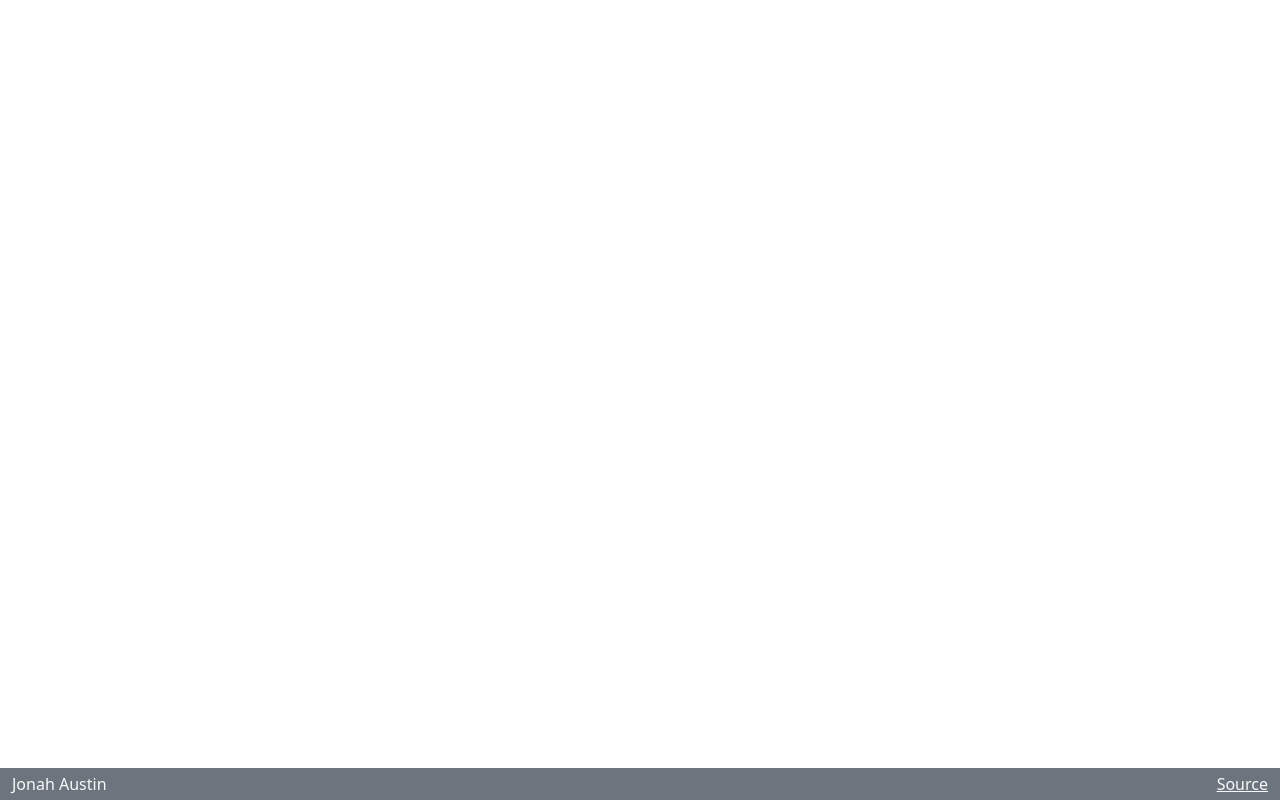
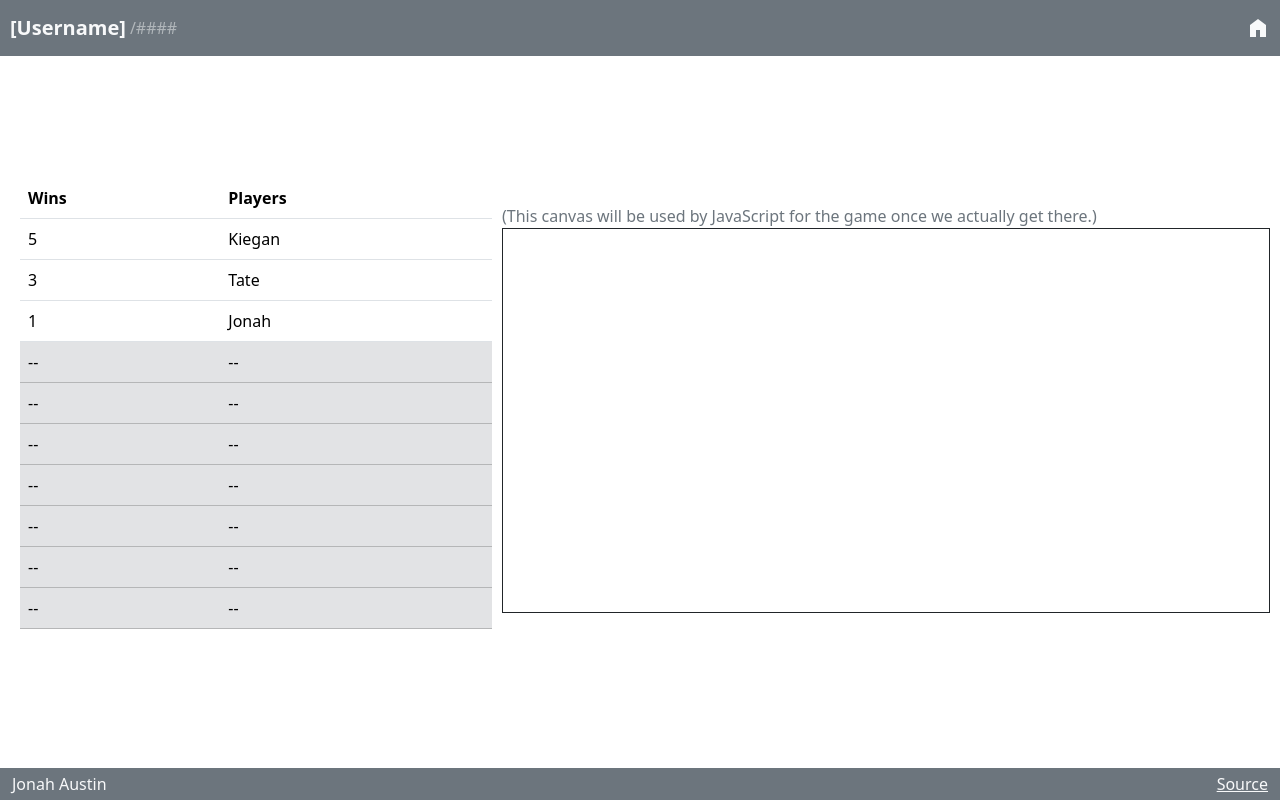
Before and after one commit to JonahLA/startup, a plain HTML site: page src/game.html in a window 1280 px wide. Drawn offline with nearby package versions, Linux system fonts and the light colour scheme.

Commit message:
update(game) with game elements

```diff
--- a/src/game.html
+++ b/src/game.html
@@ -12,8 +12,87 @@
 </head>
 <body class="d-flex flex-column h-100">
     <!-- Header -->
+    <header class="container-fluid">
+        <nav class="navbar fixed-top bg-secondary text-light">
+            <div class="d-flex flex-row">
+                <a class="navbar-brand text-reset username-title me-1" href="#">[Username]</a>
+                <a class="navbar-text text-reset room-code-title" href="#">/####</a>
+            </div>
+            <!-- This is the home icon we borrow from Google -->
+            <a class="home-button" href="index.html">
+                <span class="material-symbols-outlined">
+                    home
+                </span>
+            </a>
+        </nav>
+    </header>
 
     <!-- Main content -->
+    <main class="game-page container-fluid d-flex flex-row">
+        <!-- We are going to add the current players in a side panel -->
+        <div class="info-section">
+            <!-- We could have a table with ten rows (not including the header) to represent the players in the room -->
+            <table class="table">
+                <thead>
+                    <tr>
+                        <th scope="col">Wins</th>
+                        <th scope="col">Players</th>
+                    </tr>
+                </thead>
+
+                <tbody>
+                    <tr class="table-white">
+                        <td>5</td>
+                        <td>Kiegan</td>
+                    </tr>
+                    <tr class="table-white">
+                        <td>3</td>
+                        <td>Tate</td>
+                    </tr>
+                    <tr class="table-white">
+                        <td>1</td>
+                        <td>Jonah</td>
+                    </tr>
+                    <tr class="table-secondary">
+                        <td>--</td>
+                        <td>--</td>
+                    </tr>
+                    <tr class="table-secondary">
+                        <td>--</td>
+                        <td>--</td>
+                    </tr>
+                    <tr class="table-secondary">
+                        <td>--</td>
+                        <td>--</td>
+                    </tr>
+                    <tr class="table-secondary">
+                        <td>--</td>
+                        <td>--</td>
+                    </tr>
+                    <tr class="table-secondary">
+                        <td>--</td>
+                        <td>--</td>
+                    </tr>
+                    <tr class="table-secondary">
+                        <td>--</td>
+                        <td>--</td>
+                    </tr>
+                    <tr class="table-secondary">
+                        <td>--</td>
+                        <td>--</td>
+                    </tr>
+                </tbody>
+            </table>
+        </div>
+
+        <!-- We are also going to use this div to control the size of the canvas (making sure to lock the aspect ratio) -->
+        <div class="game-section">
+            <div class="text-secondary">(This canvas will be used by JavaScript for the game once we actually get there.)</div>
+            <canvas class="game-area">
+                <!-- This is the canvas/game area where everything will be rendered via JavaScript -->
+            </canvas>
+        </div>
+    </main>
 
     <!-- Footer -->
     <footer class="mt-auto py-1 bg-secondary text-light">
--- a/src/main.css
+++ b/src/main.css
@@ -3,8 +3,12 @@
     box-sizing: border-box;
 }
 
+header {
+    flex: 0 56px;
+}
+
 main {
-    flex: 1;
+    flex: 1 calc(100vh - 86px);
     display: flex;
     flex-direction: column;
     align-items: center;
@@ -13,6 +17,10 @@ main {
 
 form div {
     margin: 0.5em;
+}
+
+nav a {
+    text-decoration: none;
 }
 
 footer {
@@ -75,6 +83,28 @@ footer a {
     width: 610px;
 }
 
+.room-code-title {
+    color: rgba(var(--bs-light-rgb), 0.5)!important;
+}
+
+.info-section {
+    flex: 1;
+    padding: 10px;
+}
+
+.game-page {
+    padding: 10px;
+}
+
+.game-section {
+    flex: 0 60vw;
+}
+
+.game-area {
+    width: 100%;
+    border: 1px solid rgb(var(--bs-dark-rgb));
+}
+
 /* Google icon style */
 .material-symbols-outlined {
   font-variation-settings:
```
